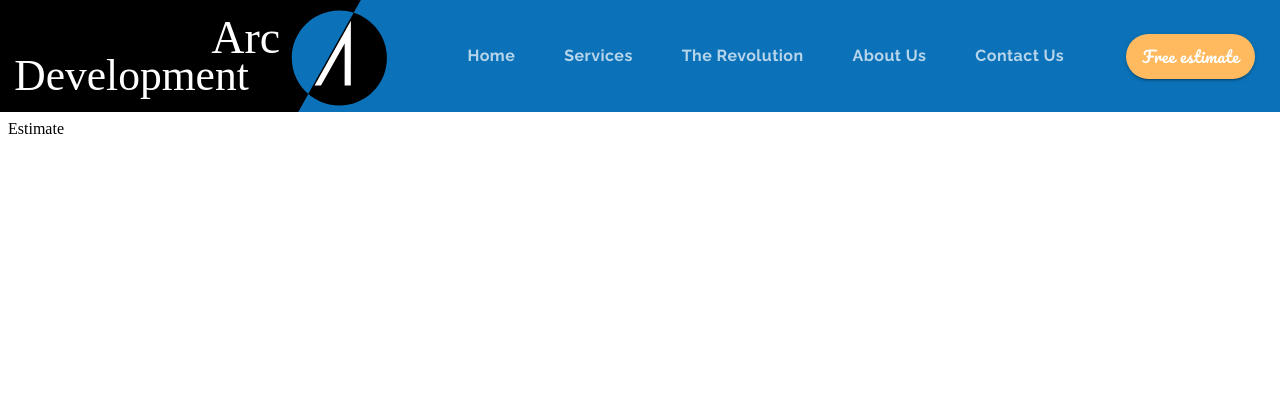
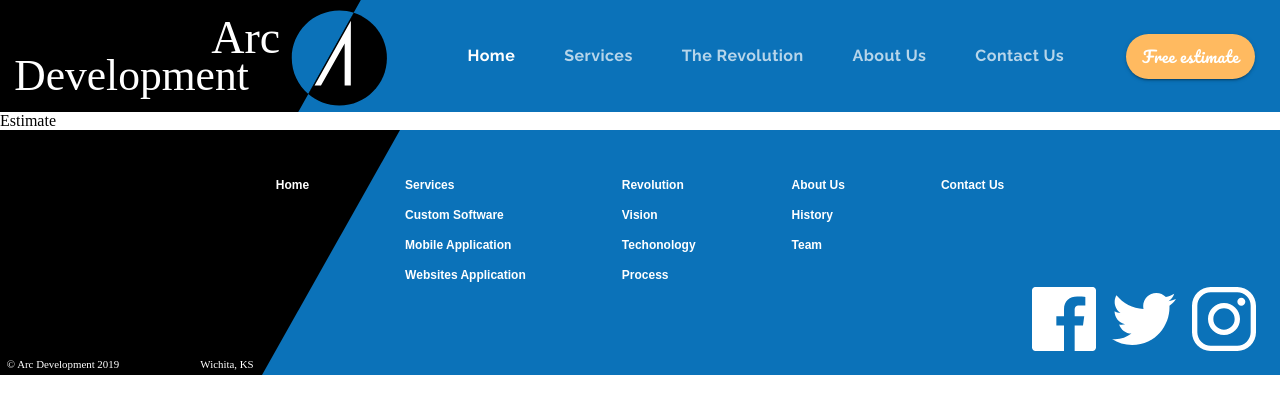
Before and after one commit to Abdulrahmannabil12/ReactProject, a React app: page /Estimate in a window 1280 px wide. Built offline with nearby package versions, Linux system fonts and the light colour scheme.

Commit message:
finish footer

```diff
--- a/public/index.html
+++ b/public/index.html
@@ -31,7 +31,7 @@
     />
 
   </head>
-  <body>
+  <body style="margin: 0;">
     <noscript>You need to enable JavaScript to run this app.</noscript>
     <div id="root"></div>
     <!--
--- a/src/components/App.js
+++ b/src/components/App.js
@@ -1,45 +1,90 @@
-
-import React from "react";
+import React, { useState } from "react";
 import Header from "./ui/header/header";
+import Footer from "./ui/footer/Footer";
 import Home from "./ui/Home/home";
 import theme from "./ui/Theme";
 import { MuiThemeProvider } from "@material-ui/core/styles";
 import { BrowserRouter, Route, Switch } from "react-router-dom";
 function App() {
+  const [value, setValue] = useState(0);
+  const [selectedIndex, setSelectedIndex] = useState(0);
+
   return (
     <>
       <MuiThemeProvider theme={theme}>
         <BrowserRouter>
-          <Header />
+          <Header
+            value={value}
+            setValue={setValue}
+            selectedIndex={selectedIndex}
+            setSelectedIndex={setSelectedIndex}
+          />
           <Switch>
-            <Route exact path="/"
-              component={Home}
+            <Route exact path="/" component={Home} />
+            <Route
+              exact
+              path="/Services"
+              component={() => {
+                return <div> Services </div>;
+              }}
             />
-            <Route exact path="/Services"
-              component={() => { return (<div> Services </div>) }}
+            <Route
+              exact
+              path="/Custom-Software"
+              component={() => {
+                return <div> Custom Software </div>;
+              }}
             />
-            <Route exact path="/Custom-Software"
-              component={() => { return (<div> Custom Software </div>) }}
+            <Route
+              exact
+              path="/Mobile-Application"
+              component={() => {
+                return <div> Mobile Application </div>;
+              }}
             />
-            <Route exact path="/Mobile-Application"
-              component={() => { return (<div> Mobile Application </div>) }}
+            <Route
+              exact
+              path="/Websites-Application"
+              component={() => {
+                return <div> Websites Application</div>;
+              }}
             />
-            <Route exact path="/Websites-Application"
-              component={() => { return (<div> Websites Application</div>) }}
+            <Route
+              exact
+              path="/Revolution"
+              component={() => {
+                return <div> Revolution </div>;
+              }}
             />
-            <Route exact path="/Revolution"
-              component={() => { return (<div> Revolution </div>) }}
+            <Route
+              exact
+              path="/Contact"
+              component={() => {
+                return <div> Contact </div>;
+              }}
             />
-            <Route exact path="/Contact"
-              component={() => { return (<div> Contact </div>) }}
+            <Route
+              exact
+              path="/About"
+              component={() => {
+                return <div> About </div>;
+              }}
             />
-            <Route exact path="/About"
-              component={() => { return (<div> About </div>) }}
-              />
-            <Route exact path="/Estimate"
-              component={() => { return (<div> Estimate </div>) }}
+            <Route
+              exact
+              path="/Estimate"
+              component={() => {
+                return <div> Estimate </div>;
+              }}
             />
           </Switch>
+
+          <Footer
+            value={value}
+            setValue={setValue}
+            selectedIndex={selectedIndex}
+            setSelectedIndex={setSelectedIndex}
+          />
         </BrowserRouter>
       </MuiThemeProvider>
     </>
--- a/src/components/ui/Theme.js
+++ b/src/components/ui/Theme.js
@@ -1,10 +1,10 @@
 
-import { createMuiTheme  } from "@material-ui/core/styles";
+import { createTheme  } from "@material-ui/core/styles";
 const arcBlue = "#0B72B9";
 const arcOrange = "#FFBA60";
 const arcGrey = "#868686";
 
-export default createMuiTheme({
+export default createTheme({
   palette: {
     common: {
       blue: arcBlue,
--- /dev/null
+++ b/src/components/ui/footer/Footer.js
@@ -0,0 +1,228 @@
+import React from "react";
+import footerAdornment from "../../../assets/Footer Adornment.svg";
+import Grid from "@material-ui/core/Grid";
+import { Link } from "react-router-dom";
+import Hidden from "@material-ui/core/Hidden";
+import facebook from "../../../assets/facebook.svg";
+import twitter from "../../../assets/twitter.svg";
+import instagram from "../../../assets/instagram.svg";
+import FooterStyles from "./FooterStyles";
+
+export default function Footer(props) {
+  const footerClasses = FooterStyles();
+
+  return (
+    <>
+      <footer className={footerClasses.footer}>
+        <Hidden mdDown>
+          <Grid
+            container
+            justifyContent="center"
+            className={footerClasses.mainContainer}
+          >
+            <Grid item className={footerClasses.gridItem}>
+              <Grid container direction="column" spacing={2}>
+                <Grid
+                  item
+                  className={footerClasses.link}
+                  component={Link}
+                  to="/"
+                  onClick={() => props.setValue(0)}
+                >
+                  Home
+                </Grid>
+              </Grid>
+            </Grid>
+            <Grid item className={footerClasses.gridItem}>
+              <Grid container direction="column" spacing={2}>
+                <Grid
+                  item
+                  className={footerClasses.link}
+                  component={Link}
+                  to="/Services"
+                  onClick={() => {
+                    props.setValue(1);
+                    props.setSelectedIndex(0);
+                  }}
+                >
+                  Services
+                </Grid>
+                <Grid
+                  item
+                  className={footerClasses.link}
+                  component={Link}
+                  to="/Custom-Software"
+                  onClick={() => {
+                    props.setValue(1);
+                    props.setSelectedIndex(1);
+                  }}
+                >
+                  Custom Software
+                </Grid>
+                <Grid
+                  item
+                  className={footerClasses.link}
+                  component={Link}
+                  to="/Mobile-Application"
+                  onClick={() => {
+                    props.setValue(1);
+                    props.setSelectedIndex(2);
+                  }}
+                >
+                  Mobile Application
+                </Grid>
+                <Grid
+                  item
+                  className={footerClasses.link}
+                  component={Link}
+                  to="/Websites-Application"
+                  onClick={() => {
+                    props.setValue(1);
+                    props.setSelectedIndex(3);
+                  }}
+                >
+                  Websites Application
+                </Grid>
+              </Grid>
+            </Grid>
+            <Grid item className={footerClasses.gridItem}>
+              <Grid container direction="column" spacing={2}>
+                <Grid
+                  item
+                  className={footerClasses.link}
+                  component={Link}
+                  to="/Revolution"
+                  onClick={() => props.setValue(2)}
+                >
+                  Revolution
+                </Grid>
+                <Grid
+                  item
+                  className={footerClasses.link}
+                  component={Link}
+                  to="/Revolution"
+                  onClick={() => props.setValue(2)}
+                >
+                  Vision
+                </Grid>
+                <Grid
+                  item
+                  className={footerClasses.link}
+                  component={Link}
+                  to="/Revolution"
+                  onClick={() => props.setValue(2)}
+                >
+                  Techonology
+                </Grid>
+                <Grid
+                  item
+                  className={footerClasses.link}
+                  component={Link}
+                  to="/Revolution"
+                  onClick={() => props.setValue(2)}
+                >
+                  Process
+                </Grid>
+              </Grid>
+            </Grid>
+            <Grid item className={footerClasses.gridItem}>
+              <Grid container direction="column" spacing={2}>
+                <Grid
+                  item
+                  className={footerClasses.link}
+                  component={Link}
+                  to="/About"
+                  onClick={() => props.setValue(3)}
+                >
+                  About Us
+                </Grid>
+                <Grid
+                  item
+                  className={footerClasses.link}
+                  component={Link}
+                  to="/About"
+                  onClick={() => props.setValue(3)}
+                >
+                  History
+                </Grid>
+                <Grid
+                  item
+                  className={footerClasses.link}
+                  component={Link}
+                  to="/About"
+                  onClick={() => props.setValue(3)}
+                >
+                  Team
+                </Grid>
+              </Grid>
+            </Grid>
+            <Grid item className={footerClasses.gridItem}>
+              <Grid container direction="column" spacing={2}>
+                <Grid
+                  item
+                  className={footerClasses.link}
+                  component={Link}
+                  to="/Contact"
+                  onClick={() => props.setValue(4)}
+                >
+                  Contact Us
+                </Grid>
+              </Grid>
+            </Grid>
+          </Grid>
+        </Hidden>
+        <img
+          className={footerClasses.Adornment}
+          src={footerAdornment}
+          alt="Black Decorative"
+        />
+        <Grid
+          container
+          justifyContent="flex-end"
+          spacing={2}
+          className={footerClasses.socialContainer}
+        >
+          <Grid
+            item
+            component={"a"}
+            href="https://www.facebook.com"
+            rel="noopener noreferrer"
+            target="_blank"
+          >
+            <img
+              alt="facebook logo"
+              src={facebook}
+              className={footerClasses.icon}
+            />
+          </Grid>
+          <Grid
+            item
+            component={"a"}
+            href="https://www.twitter.com"
+            rel="noopener noreferrer"
+            target="_blank"
+          >
+            <img
+              alt="twitter logo"
+              src={twitter}
+              className={footerClasses.icon}
+            />
+          </Grid>
+          <Grid
+            item
+            component={"a"}
+            href="https://www.instagram.com"
+            rel="noopener noreferrer"
+            target="_blank"
+          >
+            <img
+              alt="instagram logo"
+              src={instagram}
+              className={footerClasses.icon}
+            />
+          </Grid>
+        </Grid>
+      </footer>
+    </>
+  );
+}
--- /dev/null
+++ b/src/components/ui/footer/FooterStyles.js
@@ -0,0 +1,50 @@
+import { makeStyles } from "@material-ui/styles";
+const useStylesFooter = makeStyles((theme) => ({
+  footer: {
+    backgroundColor: theme.palette.common.blue,
+    width: "100%",
+    zIndex: theme.zIndex.modal + 1,
+    position: "relative",
+  },
+  Adornment: {
+    width: "25em",
+    verticalAlign: "bottom",
+    [theme.breakpoints.down("md")]: {
+      width: "21em",
+    },
+    [theme.breakpoints.down("xs")]: {
+      width: "15em",
+    },
+  },
+  mainContainer: {
+    position: "absolute",
+  },
+  link: {
+    color: "white",
+    fontFamily: "Arial",
+    fontSize: "0.75rem",
+    fontWeight: "bold",
+    textDecoration: "none",
+  },
+  gridItem: {
+    margin: "3em",
+
+  },
+  icon: {
+    height: "4em",
+    width: "4em",
+    [theme.breakpoints.down("xs")]: {
+      height: "2.5em",
+      width: "2.5em",
+    },
+  },
+  socialContainer: {
+    position: "absolute",
+    marginTop: "-6em",
+    right: "1.5em",
+    [theme.breakpoints.down("xs")]: {
+      right: "0.6em"
+    }
+  }
+}));
+export default useStylesFooter;
--- a/src/components/ui/header/header.js
+++ b/src/components/ui/header/header.js
@@ -31,12 +31,6 @@ function ElevationScroll(props) {
     elevation: trigger ? 4 : 0,
   });
 }
-function a11yProps(index) {
-  return {
-    id: `simple-tab-${index}`,
-    "aria-controls": `simple-tabpanel-${index}`,
-  };
-}
 
 export default function Header(props) {
   const theme = useTheme();
@@ -47,13 +41,16 @@ export default function Header(props) {
   const headerClasses = useStylesHeader();
   const [openDrawer, setOpenDrawer] = useState(false);
   const [openMenu, setOpenMenu] = useState(false);
-  const [value, setValue] = useState(0);
+ /* const [value, setValue] = useState(0);
+   const [selectedIndex, setSelectedIndex] = useState(0);
+
+ */
+
   const handleChange = (e, newValue) => {
-    setValue(newValue);
+    props.setValue(newValue);
   };
   const [anchorEl, setAnchorEl] = useState(null);
 
-  const [selectedIndex, setSelectedIndex] = useState(0);
 
   const handleMenuClick = (event) => {
     setAnchorEl(event.currentTarget);
@@ -66,7 +63,7 @@ export default function Header(props) {
   const handleMenuItemClick = (e, i) => {
     setAnchorEl(null);
     setOpenMenu(false);
-    setSelectedIndex(i);
+    props.setSelectedIndex(i);
   };
   const routes = [
     { name: "Home", link: "/", activeIndex: 0 },
@@ -76,11 +73,11 @@ export default function Header(props) {
       activeIndex: 1,
       ariaOwns: anchorEl ? "simple-menu" : undefined,
       ariaPopup: anchorEl ? "true" : undefined,
-      mouseOver: event => handleMenuClick(event)
+      mouseOver: (event) => handleMenuClick(event),
     },
     { name: "The Revolution", link: "/revolution", activeIndex: 2 },
     { name: "About Us", link: "/about", activeIndex: 3 },
-    { name: "Contact Us", link: "/contact", activeIndex: 4 }
+    { name: "Contact Us", link: "/contact", activeIndex: 4 },
   ];
 
   const menuOptions = [
@@ -111,123 +108,48 @@ export default function Header(props) {
   ];
 
   useEffect(() => {
+    [...menuOptions, ...routes].forEach((route) => {
       switch (window.location.pathname) {
-      case "/":
-        if (value !== 0) {
-          setValue(0);
+        case `${route.link}`:
+          if (props.value !== route.activeIndex) {
+            props.setValue(route.activeIndex);
+            if (
+              route.selectedIndex &&
+              route.selectedIndex !== props.selectedIndex
+            ) {
+              props.setSelectedIndex(route.selectedIndex);
+            }
           }
           break;
-      case "/Services":
-        console.log("da");
-
-        if (value !== 1) {
-          setValue(1);
-          setSelectedIndex(0);
-        }
+        case "/estimate":
+          props.setValue(5);
           break;
-      case "/Custom-Software":
-        console.log("da");
-        if (value !== 1) {
-          setValue(1);
-          setSelectedIndex(1);
-        }
-        break;
-      case "/Mobile-Application":
-        console.log("da");
-        if (value !== 1) {
-          setValue(1);
-          setSelectedIndex(2);
-        }
-        break;
-      case "/Websites-Application":
-        console.log("da");
-        if (value !== 1) {
-          setValue(1);
-          setSelectedIndex(3);
-        }
-        break;
-      case "/Revolution":
-        console.log("da");
-        if (value !== 2) {
-          setValue(2);
-        }
-        break;
-      case "/About":
-        if (value !== 3) {
-          setValue(3);
-        }
-        break;
-      case "/Contact":
-        if (value !== 4) {
-          setValue(4);
-        }
-        break;
-      case "/Estimate":
-        if (value !== 5) {
-          setValue(5);
-        }
-        break;
-
         default:
           break;
       }
-  }, [value, selectedIndex]);
+    });
+  }, [props.value, menuOptions, props.selectedIndex, routes]);
   const tabs = (
     <>
       <Tabs
-        value={value}
+        value={props.value}
         className={headerClasses.tabContainer}
         onChange={handleChange}
         aria-label="basic tabs example"
         indicatorColor="primary"
       >
+               {routes.map((route, index) => (
           <Tab
+            key={`${route}${index}`}
             className={headerClasses.tab}
             component={Link}
-          to="/"
-          label="Home"
-          {...a11yProps(0)}
+            to={route.link}
+            label={route.name}
+            aria-owns={route.ariaOwns}
+            aria-haspopup={route.ariaPopup}
+            onMouseOver={route.mouseOver}
           />
-
-        <Tab
-          aria-controls="simple-menu"
-          aria-haspopup={anchorEl ? "true" : undefined}
-          aria-owns={anchorEl ? "simple-menu" : undefined}
-          aria-expanded={openMenu ? "true" : undefined}
-          onMouseOver={(e) => {
-            handleMenuClick(e);
-          }}
-          onClick={(e) => {
-            handleMenuClick(e);
-          }}
-          className={headerClasses.tab}
-          label="Services"
-          {...a11yProps(1)}
-          component={Link}
-          to="/Services"
-        />
-
-        <Tab
-          className={headerClasses.tab}
-          label="The Revolution"
-          {...a11yProps(2)}
-          component={Link}
-          to="/Revolution"
-        />
-        <Tab
-          className={headerClasses.tab}
-          label="About Us"
-          {...a11yProps(3)}
-          component={Link}
-          to="/About"
-        />
-        <Tab
-          className={headerClasses.tab}
-          label="Contact Us"
-          {...a11yProps(4)}
-          component={Link}
-          to="/Contact"
-        />
+        ))}
       </Tabs>
       <Button
         variant="contained"
@@ -246,19 +168,21 @@ export default function Header(props) {
         MenuListProps={{ onMouseLeave: handleMenuClose }}
         classes={{ paper: headerClasses.menu }}
         elevation={0}
+        style={{ zIndex: 1302 }}
+        keepMounted
       >
-        {menuOptions.map((option, i) => (
+        {menuOptions.map((option, index) => (
           <MenuItem
-            key={`${option}${i}`}
+            key={`${option}${index}`}
             component={Link}
             to={option.link}
             classes={{ root: headerClasses.menuItem }}
             onClick={(event) => {
-              handleMenuItemClick(event, i);
-              setValue(1);
+              handleMenuItemClick(event, index);
+              props.setValue(1);
               handleMenuClose();
             }}
-            selected={i === selectedIndex && value === 1}
+            selected={index === props.selectedIndex && props.value === 1}
           >
             {option.name}
           </MenuItem>
@@ -267,8 +191,9 @@ export default function Header(props) {
     </>
   );
   const drawer = (
-    < >
+    <>
       <SwipeableDrawer
+        anchor="right"
         disableBackdropTransition={!iOS}
         disableDiscovery={iOS}
         open={openDrawer}
@@ -278,21 +203,24 @@ export default function Header(props) {
       >
         <div className={headerClasses.toolbarMargin} />
         <List disablePadding>
-          {routes.map(route => (
+          {routes.map((route) => (
             <ListItem
               divider
               key={`${route}${route.activeIndex}`}
               button
               component={Link}
               to={route.link}
-              selected= {value === route.activeIndex}
+              selected={props.value === route.activeIndex}
               classes={{ selected: headerClasses.drawerItemSelected }}
               onClick={() => {
                 setOpenDrawer(false);
-                setValue(route.activeIndex);
+                props.setValue(route.activeIndex);
               }}
             >
-              <ListItemText className={headerClasses.drawerItem} disableTypography>
+              <ListItemText
+                className={headerClasses.drawerItem}
+                disableTypography
+              >
                 {route.name}
               </ListItemText>
             </ListItem>
@@ -300,19 +228,22 @@ export default function Header(props) {
           <ListItem
             onClick={() => {
               setOpenDrawer(false);
-              setValue(5);
+              props.setValue(5);
             }}
             divider
             button
             component={Link}
             classes={{
               root: headerClasses.drawerItemEstimate,
-              selected: headerClasses.drawerItemSelected
+              selected: headerClasses.drawerItemSelected,
             }}
             to="/estimate"
-            selected={value === 5}
+            selected={props.value === 5}
           >
-            <ListItemText className={headerClasses.drawerItem} disableTypography>
+            <ListItemText
+              className={headerClasses.drawerItem}
+              disableTypography
+            >
               Free Estimate
             </ListItemText>
           </ListItem>
@@ -324,23 +255,21 @@ export default function Header(props) {
         disableRipple
       >
         <MenuIcon className={headerClasses.drawerIcon} />
-
       </IconButton>
-
-    </ >
+    </>
   );
 
   return (
     <>
       <ElevationScroll>
-        <AppBar position="fixed" color="primary">
+        <AppBar position="fixed" color="primary" className={headerClasses.appbar}>
           <Toolbar disableGutters>
             <Button
               component={Link}
               to="/"
               className={headerClasses.logoContainer}
               onClick={() => {
-                setValue(0);
+                props.setValue(0);
               }}
               disableRipple
             >
```
Lines whose indentation alone changed are shown as unchanged.
